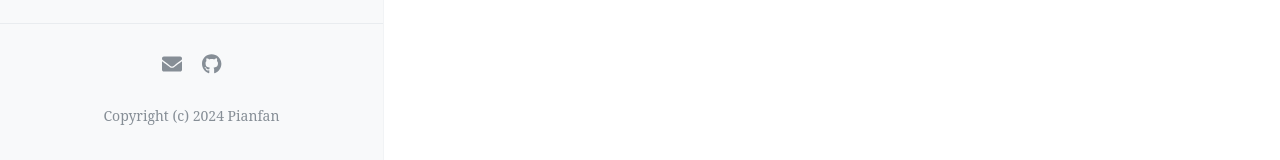
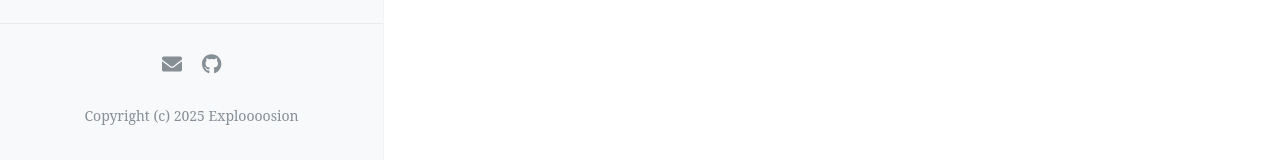
Before and after one commit to Exploo0Osion/Exploo0Osion.github.io, a Jekyll site: the page built from index.html, in a window 1280 px wide. Shown: the part 737-897 px from the top of the page. Built offline with Jekyll 4.4.1, drawn with Linux system fonts in a browser that asks for light colours; the list of posts is cut into pages by our own code; comment, search, counter and statistics services are not loaded.

Commit message:
second commit

```diff
--- a/_config.yml
+++ b/_config.yml
@@ -2,7 +2,7 @@ name: "Exploooosion's blog"
 description: "wooo~ Exploooosion的个人技术博客"
 
 avatar: https://exploo0osion.github.io//images/1744079716562.jpg
-favicon: https://Exploo0Osion.github.io/images/favicon.ico
+favicon: https://exploo0osion.github.io/images/favicon.ico
 
 navigation:
   - name: 首页
@@ -25,7 +25,7 @@ footer-links:
   twitter:
   youtube:
 
-footer-text: Copyright (c) 2024 Pianfan
+footer-text: Copyright (c) 2025 Exploooosion
 
 url: https://Exploo0Osion.github.io
 
```
